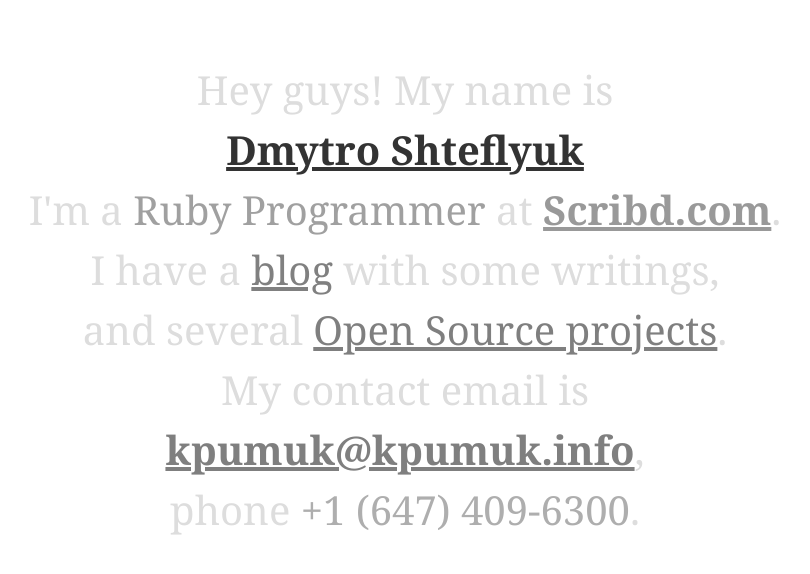
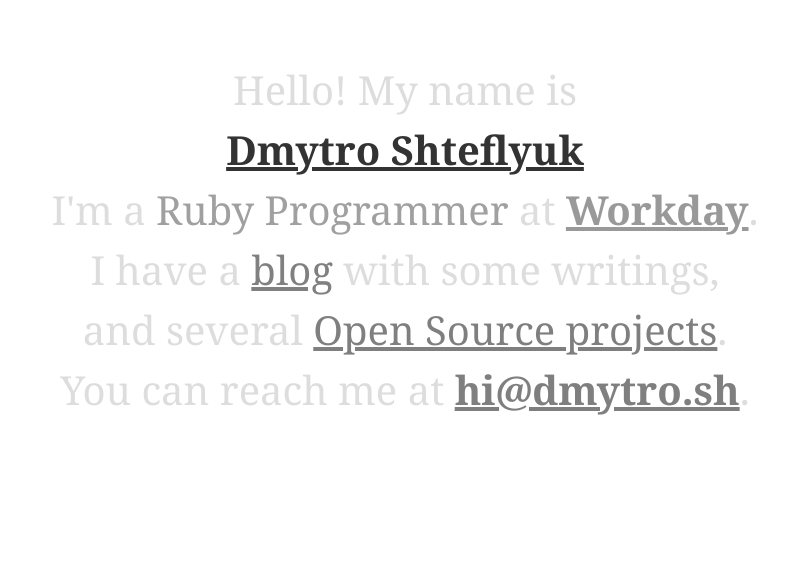
Before and after one commit to kpumuk/kpumuk.github.io, a plain HTML site: page index.html in a window 1280 px wide. Shown: the whole page, without its empty margins (235-1045 px from the left). Drawn offline with Linux system fonts and the light colour scheme.

Commit message:
Updated the page a little bit (not with Scribd anymore)

```diff
--- a/index.html
+++ b/index.html
@@ -20,13 +20,12 @@
 	</head>
 	<body>
 		<div id="container" class="vcard">
-			Hey guys! My name is<br/>
-			<a href="http://kpumuk.info/curriculum-vitae/" class="fn">Dmytro Shteflyuk</a><br />
-			I'm a <span class="title">Ruby <span class="role">Programmer</span></span> at <span class="org vcard"><a href="http://www.scribd.com/" class="url fn org">Scribd.com</a></span>.<br />
+			Hello! My name is<br/>
+			<a href="https://kpumuk.info/curriculum-vitae/" class="fn">Dmytro Shteflyuk</a><br />
+			I'm a <span class="title">Ruby <span class="role">Programmer</span></span> at <span class="org vcard"><a href="http://www.workday.com/" class="url fn org">Workday</a></span>.<br />
 			I have a <a href="http://kpumuk.info/" class="url">blog</a> with some writings,<br />
-			and several <a href="http://github.com/kpumuk/" class="projects">Open Source projects</a>.<br />
-			My contact email is <a href="mailto:kpumuk@kpumuk.info" class="email">kpumuk@kpumuk.info</a>,<br />
-			phone <span class="tel">+1 (647) 409-6300</span>.
+			and several <a href="https://github.com/kpumuk/" class="projects">Open Source projects</a>.<br />
+			You can reach me at <a href="mailto:hi@dmytro.sh" class="email">hi@dmytro.sh</a></span>.
 		</div>
 	</body>
 </html>
```
